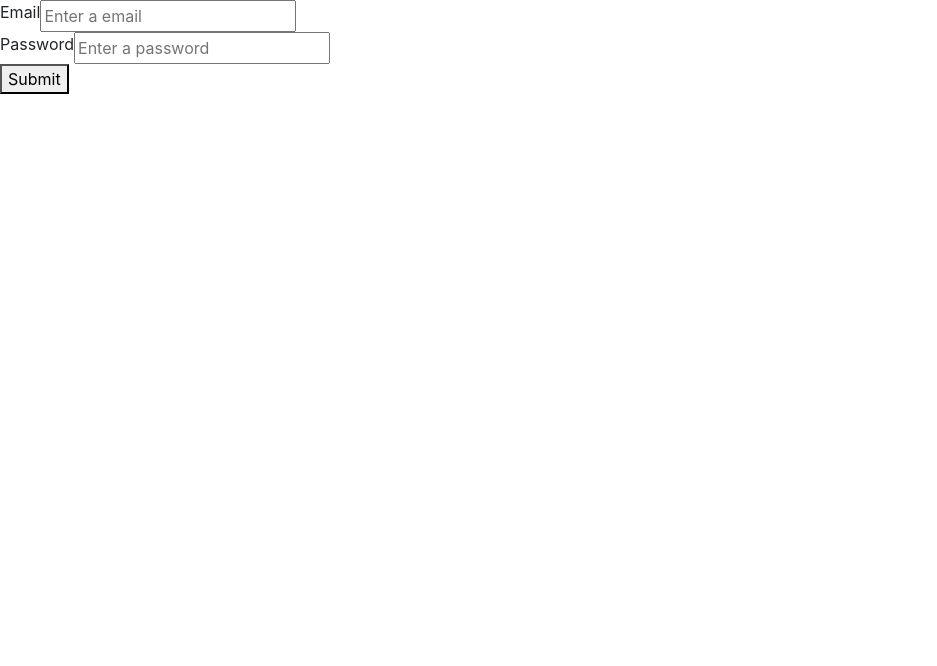
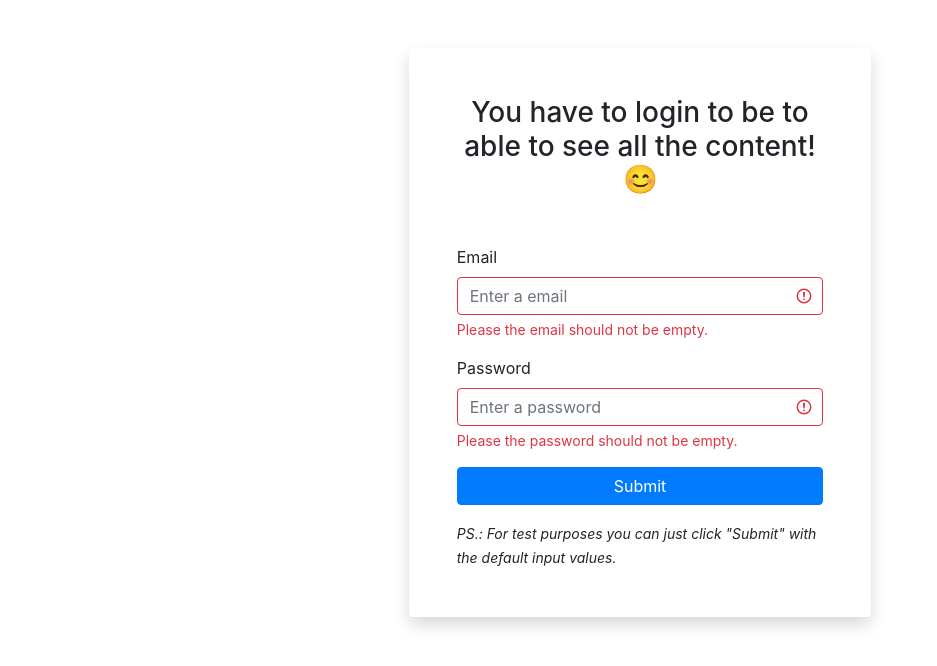
Before and after one commit to fabiobends/house-colors, a Nuxt app: page /login in a window 1280 px wide. Shown: the top 666 px of the page, without its empty margins (0-937 px from the left). Built offline with nearby package versions, Linux system fonts and the light colour scheme.

Commit message:
feat(login): add UI implementation on `login` page and its behavior
Implement form UI and simple validation.

```diff
--- a/pages/login.vue
+++ b/pages/login.vue
@@ -1,19 +1,53 @@
 <template>
-  <form @submit.prevent="onSubmit">
-    <b-input-group>
+  <div class="container py-5">
+    <div class="shadow mx-auto p-5 col-lg-5 rounded border-radius-lg">
+      <h3 class="text-center mb-5">
+        You have to login to be to able to see all the content! 😊
+      </h3>
+      <form class="needs-validation" novalidate @submit.prevent="onSubmit">
+        <div class="form-group">
           <label for="email">Email</label>
-      <input v-model="email" type="text" placeholder="Enter a email" />
-    </b-input-group>
-    <b-input-group>
+          <input
+            v-model="email"
+            class="form-control"
+            :class="{ 'is-invalid': email.length < 1 }"
+            type="text"
+            placeholder="Enter a email"
+            required
+          />
+          <p v-show="email.length < 1" class="invalid-feedback">
+            Please the email should not be empty.
+          </p>
+        </div>
+        <div class="form-group">
           <label for="password">Password</label>
           <input
             v-model="password"
+            class="form-control"
+            :class="{ 'is-invalid': password.length < 1 || !isSuccessful }"
             type="password"
             placeholder="Enter a password"
+            required
           />
-    </b-input-group>
-    <button type="submit">Submit</button>
+          <p v-show="password.length < 1" class="invalid-feedback">
+            Please the password should not be empty.
+          </p>
+          <p v-show="!isSuccessful" class="invalid-feedback mt-3">
+            Email or password is incorrect.
+          </p>
+        </div>
+        <button type="submit" class="btn btn-block btn-primary my-3">
+          Submit
+        </button>
+        <small>
+          <em
+            >PS.: For test purposes you can just click "Submit" with the default
+            input values.</em
+          >
+        </small>
       </form>
+    </div>
+  </div>
 </template>
 
 <script lang="ts">
@@ -21,17 +55,21 @@ export default {
   name: 'Login',
   data() {
     return {
-      email: '',
-      password: '',
+      email: ' ',
+      password: ' ',
+      isSuccessful: true,
     }
   },
   mounted() {
-    this.email = this.$config.defaultEmail
-    this.password = this.$config.defaultPassword
+    this.email = this.$config.defaultEmail ?? ''
+    this.password = this.$config.defaultPassword ?? ''
   },
   methods: {
-    onSubmit() {
-      this.$login({ email: this.email, password: this.password })
+    async onSubmit() {
+      this.isSuccessful = await this.$login({
+        email: this.email,
+        password: this.password,
+      })
     },
   },
 }
--- a/plugins/login.ts
+++ b/plugins/login.ts
@@ -3,7 +3,10 @@ import { AxiosResponse } from 'axios'
 import type { LoginBody, LoginResponse, LoginParams } from '../types/login'
 
 export default ({ $axios, app, redirect }: Context, inject: Inject) => {
-  inject('login', async ({ email, password }: LoginParams) => {
+  inject(
+    'login',
+    async ({ email, password }: LoginParams): Promise<boolean> => {
+      try {
         const { data: response } = await $axios.post<
           LoginBody,
           AxiosResponse<LoginResponse>
@@ -17,5 +20,10 @@ export default ({ $axios, app, redirect }: Context, inject: Inject) => {
           app.$cookies.set('token', response.data.result.access_token)
           redirect('/')
         }
-  })
+        return new Promise((resolve) => resolve(response.success))
+      } catch (err) {
+        return new Promise((resolve) => resolve(false))
       }
+    }
+  )
+}
--- a/types/plugins.d.ts
+++ b/types/plugins.d.ts
@@ -2,6 +2,6 @@ import { LoginParams } from './login'
 
 declare module 'vue/types/vue' {
   interface Vue {
-    $login: (params: LoginParams) => void
+    $login: (params: LoginParams) => Promise<boolean>
   }
 }
```
Lines whose indentation alone changed are shown as unchanged.
